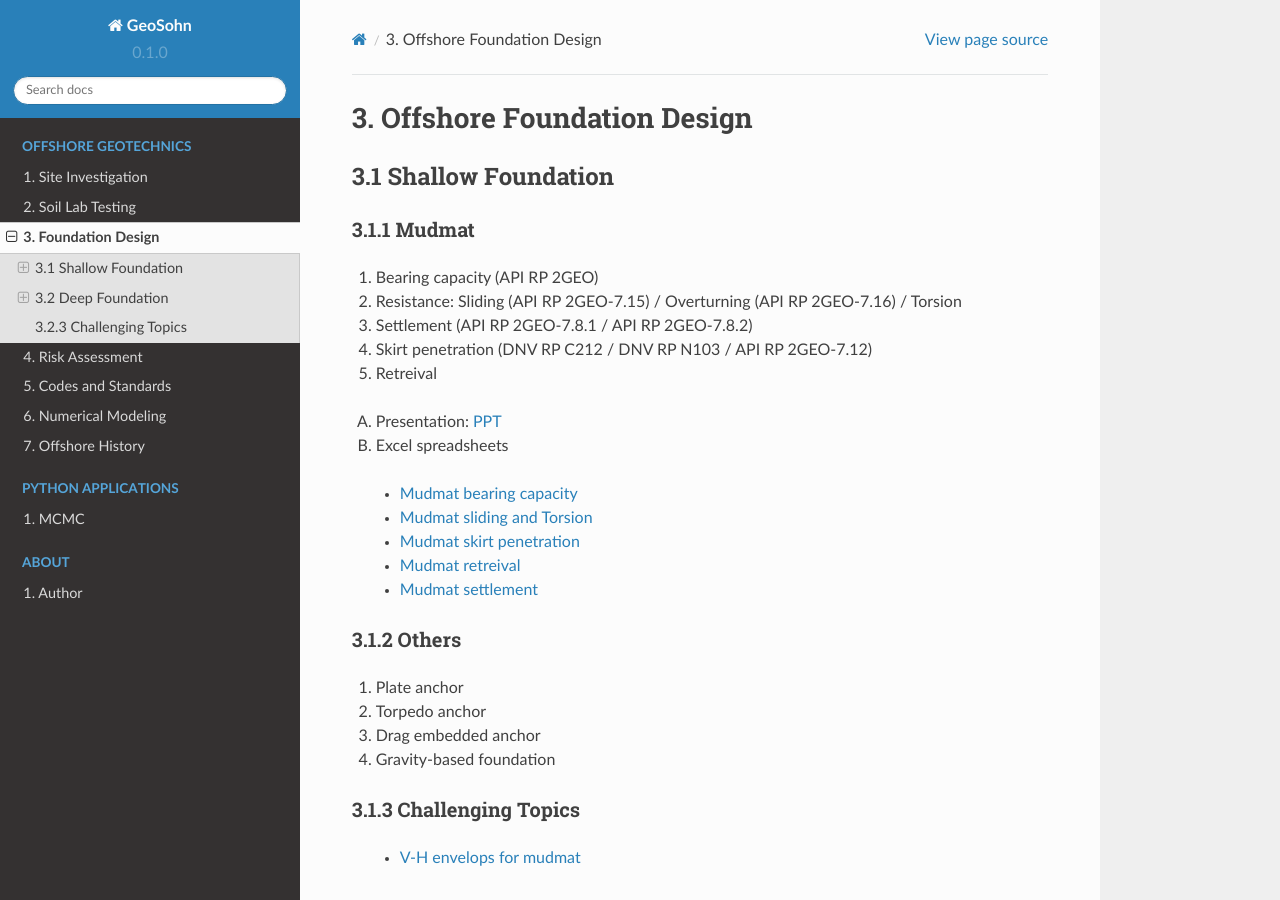
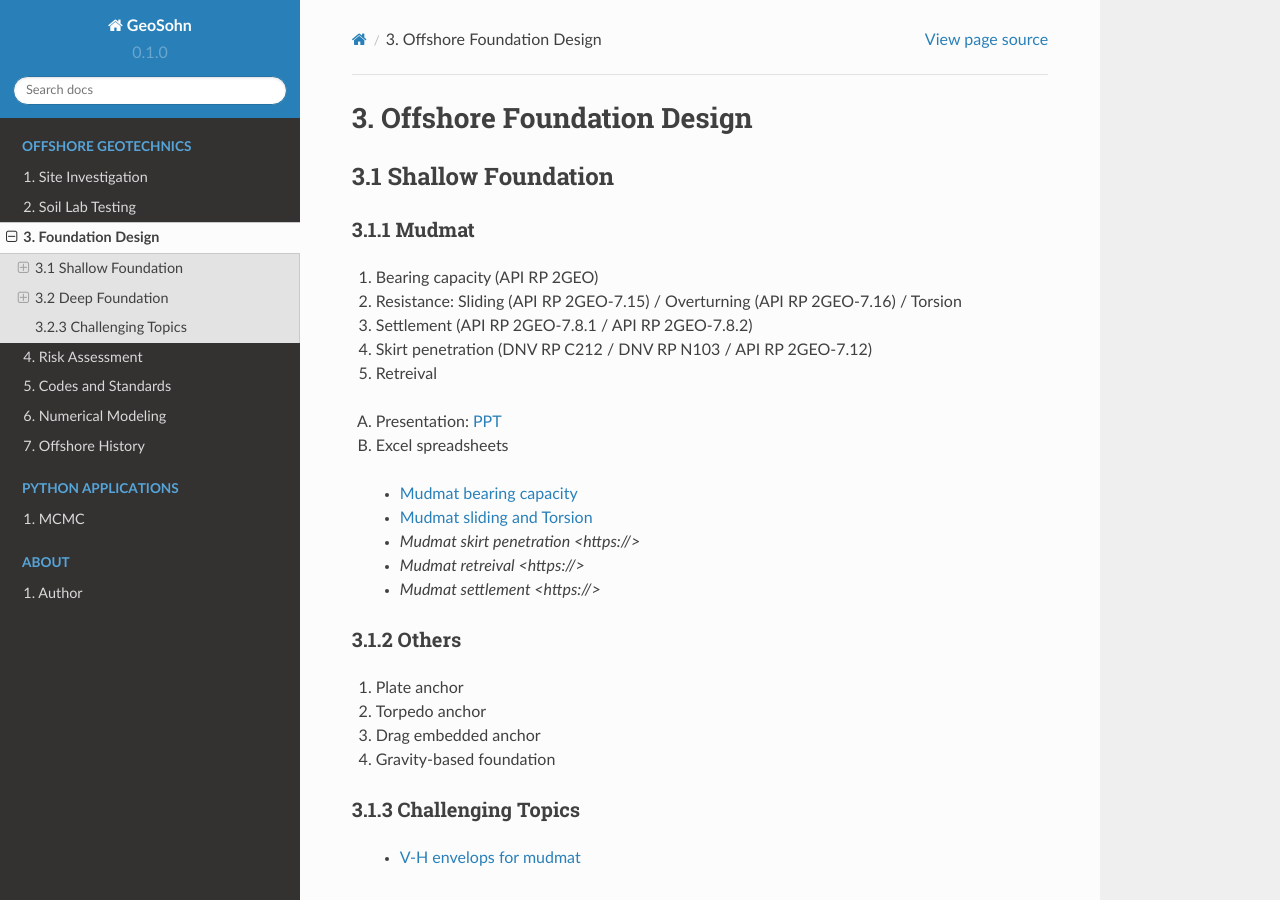
Before and after one commit to jrson11/GeoSohn, a Sphinx documentation site: the page built from docs/source/3-Foundation_Design.rst, in a window 1280 px wide and 900 px high. Built offline with Sphinx 7.4.7 and the Read the Docs theme 2.0.0, drawn with Linux system fonts in a browser that asks for light colours; pages that are not in the unit, such as notebooks, are missing from menus.

Commit message:
Update 3-Foundation_Design.rst

```diff
--- a/docs/source/3-Foundation_Design.rst
+++ b/docs/source/3-Foundation_Design.rst
@@ -19,9 +19,9 @@
 
   - `Mudmat bearing capacity <https://bp365-my.sharepoint.com/:x:/r/personal/jung_sohn_bp_com/Documents/bp_Areas/_GeoSohn/3.1.1.1-Mudmat_Bearing_Capacity(22Feb24).xlsx?d=w6f34c2f22235494d8bfe25fd4a7ea1e3&csf=1&web=1&e=LIrwRz>`_
   - `Mudmat sliding and Torsion <https://>`_
-  - `Mudmat skirt penetration <https://>`_
-  - `Mudmat retreival <https://>`_
-  - `Mudmat settlement <https://>`_
+  - `Mudmat skirt penetration <https://>`
+  - `Mudmat retreival <https://>`
+  - `Mudmat settlement <https://>`
 
 3.1.2 Others
 ..............
```
